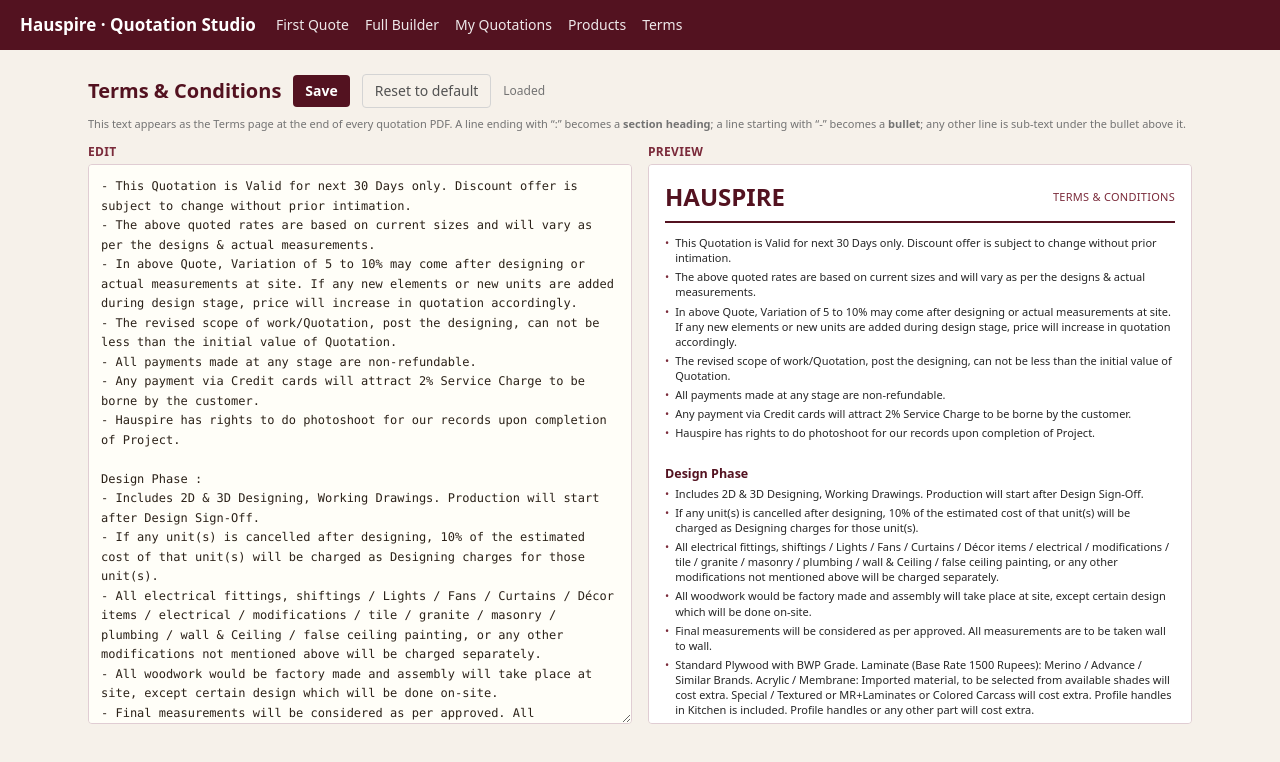
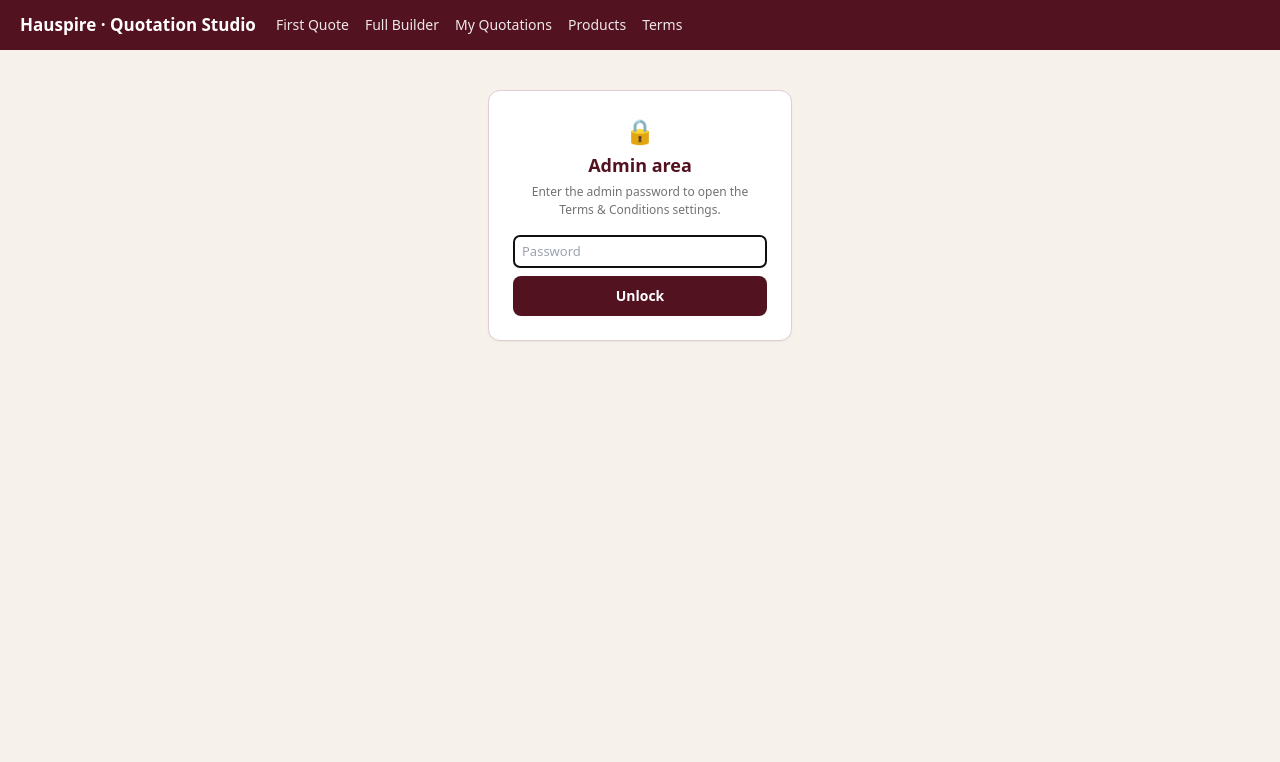
Before and after one commit to sanyam-bhansali/hauspire-quotation-app, a Next.js app: page /terms in a window 1280 px wide. Shown: the top 762 px of the page. Built offline with nearby package versions, Linux system fonts and the light colour scheme; no server answers; the database is empty.

Commit message:
Password-lock the Products and Terms admin pages (AdminGate)

```diff
--- a/src/app/products/page.tsx
+++ b/src/app/products/page.tsx
@@ -4,11 +4,16 @@ import type { Product } from "@/lib/types";
 import { loadProducts, saveProducts, defaultProducts } from "@/lib/productStore";
 import { standardPatch } from "@/lib/firstQuoteDefaults";
 import { loadProposals, deleteProposal, proposalToProduct, type Proposal } from "@/lib/proposalStore";
+import AdminGate from "@/components/AdminGate";
 
 const BLANK: Product = { product: "", wc: "MO-01", type: "Area", rate: 2000, unit: null, details: "", rooms: "Kitchen", fq: false, w: 1500, h: 2100, qty: 1 };
 const BHK_TAGS = ["", "1BHK", "2BHK", "3BHK", "4BHK"];
 
 export default function ProductsPage() {
+  return <AdminGate label="Product Master"><ProductsInner /></AdminGate>;
+}
+
+function ProductsInner() {
   const [rows, setRows] = useState<Product[]>([]);
   const [status, setStatus] = useState("Loading…");
   const [q, setQ] = useState("");
--- a/src/app/terms/page.tsx
+++ b/src/app/terms/page.tsx
@@ -2,8 +2,13 @@
 import { useEffect, useState } from "react";
 import { loadTerms, saveTerms, defaultTerms } from "@/lib/termsStore";
 import TermsView from "@/components/TermsView";
+import AdminGate from "@/components/AdminGate";
 
 export default function TermsPage() {
+  return <AdminGate label="Terms & Conditions"><TermsInner /></AdminGate>;
+}
+
+function TermsInner() {
   const [text, setText] = useState("");
   const [status, setStatus] = useState("Loading…");
 
--- /dev/null
+++ b/src/components/AdminGate.tsx
@@ -0,0 +1,39 @@
+"use client";
+import { useEffect, useState } from "react";
+
+// Lightweight admin gate for the Products & Terms pages. Set the password via
+// NEXT_PUBLIC_ADMIN_PASSWORD in Vercel; defaults to "hauspire@123". Unlock lasts
+// for the browser session. (This is a deterrent, not hard security.)
+const PW = process.env.NEXT_PUBLIC_ADMIN_PASSWORD || "hauspire@123";
+const KEY = "hauspire_admin_ok";
+
+export default function AdminGate({ children, label = "admin" }: { children: React.ReactNode; label?: string }) {
+  const [ok, setOk] = useState(false);
+  const [pw, setPw] = useState("");
+  const [err, setErr] = useState("");
+
+  useEffect(() => { try { if (sessionStorage.getItem(KEY) === "1") setOk(true); } catch { /* ignore */ } }, []);
+
+  if (ok) return <>{children}</>;
+
+  function submit(e: React.FormEvent) {
+    e.preventDefault();
+    if (pw === PW) { try { sessionStorage.setItem(KEY, "1"); } catch { /* ignore */ } setOk(true); }
+    else setErr("Incorrect password.");
+  }
+
+  return (
+    <div className="mx-auto max-w-sm p-10">
+      <div className="rounded-xl border border-brand-line bg-white p-6 text-center shadow-sm">
+        <div className="mb-1 text-2xl">🔒</div>
+        <div className="mb-1 text-lg font-bold text-brand">Admin area</div>
+        <p className="mb-4 text-[12px] text-neutral-500">Enter the admin password to open the {label} settings.</p>
+        <form onSubmit={submit} className="space-y-2">
+          <input type="password" autoFocus className="input" placeholder="Password" value={pw} onChange={(e) => { setPw(e.target.value); setErr(""); }} />
+          <button className="btn w-full" type="submit">Unlock</button>
+        </form>
+        {err && <p className="mt-2 text-[12px] text-red-600">{err}</p>}
+      </div>
+    </div>
+  );
+}
```
